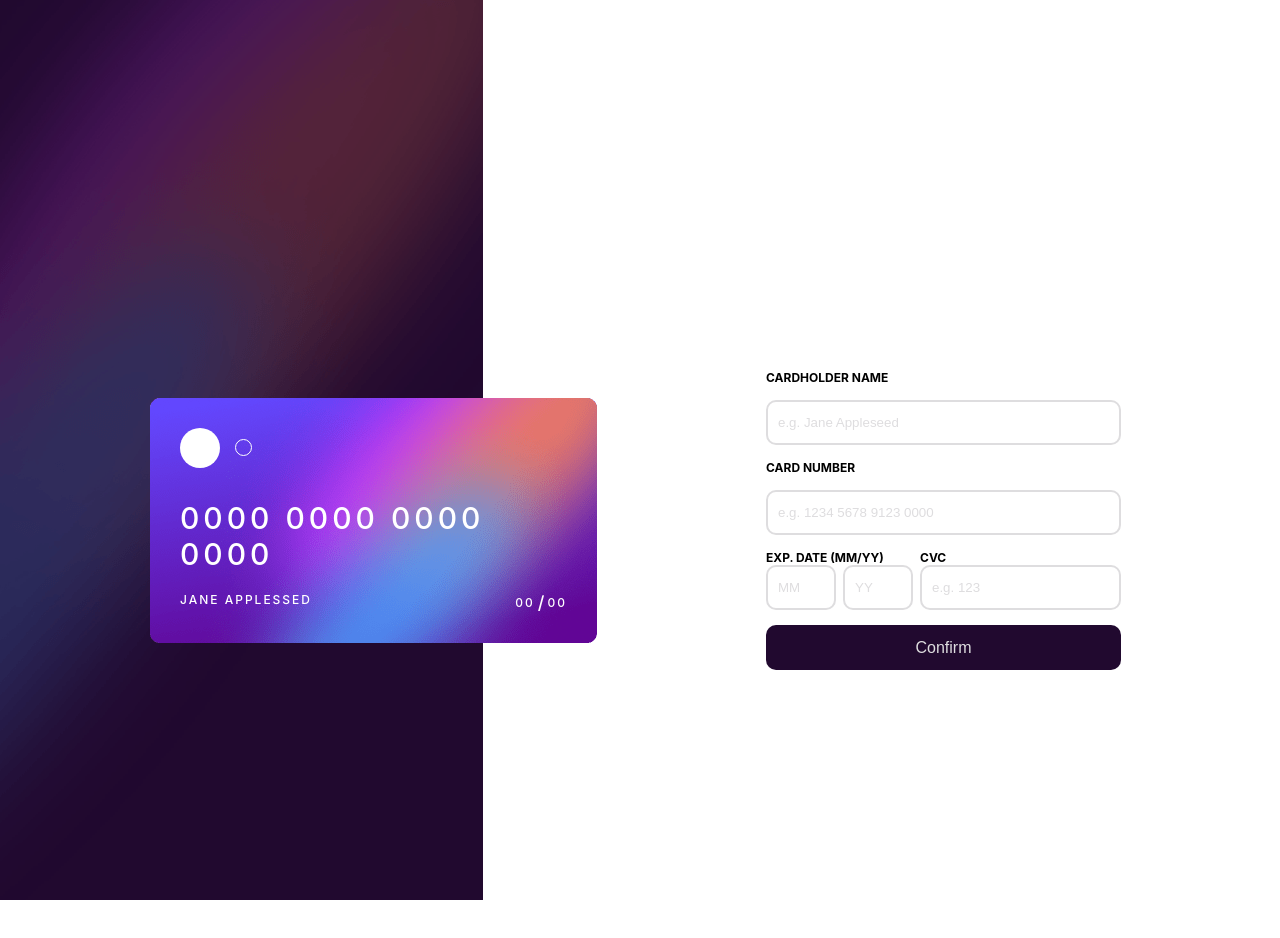
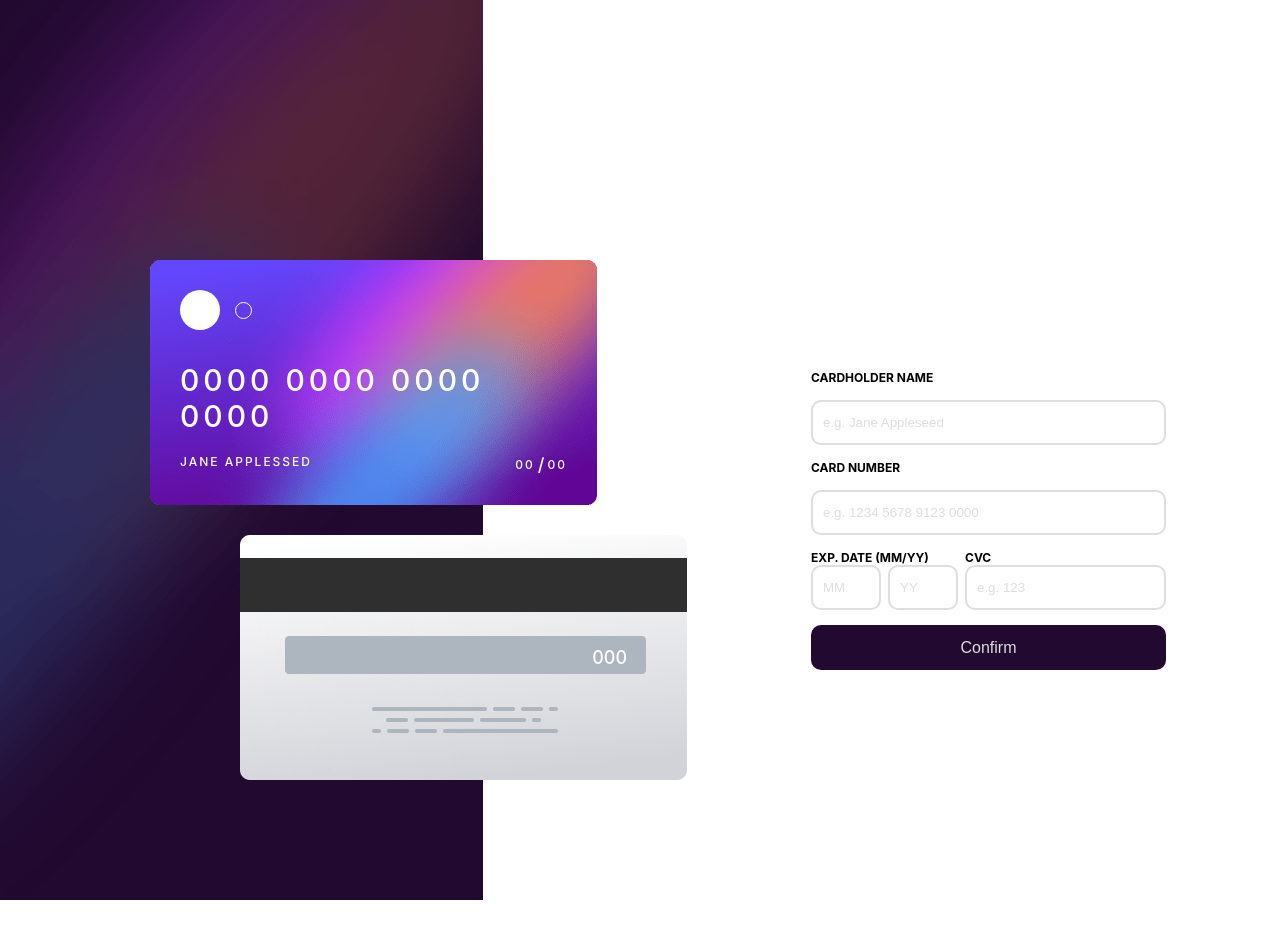
Before and after one commit to ViktoriaKondrashova1/credit-card-form, a React (Vite) app in the folder credit-card-form/: page / in a window 1280 px wide. Shown: the top 938 px of the page. Built offline with nearby package versions, Linux system fonts and the light colour scheme.

Commit message:
feat: add back card

```diff
--- a/credit-card-form/src/components/CardBack/CardBack.scss
+++ b/credit-card-form/src/components/CardBack/CardBack.scss
@@ -0,0 +1,16 @@
+@import "../../variables.scss";
+
+.card-back {
+  box-sizing: border-box;
+  display: flex;
+  width: 447px;
+  height: 245px;
+  padding: 30px;
+  color: white;
+  background: url(../../assets/png/bg-card-back.png) no-repeat;
+  margin-left: 90px;
+
+  &__cvc {
+    margin: auto 30px auto auto;
+  }
+}
--- a/credit-card-form/src/components/CardBack/CardBack.tsx
+++ b/credit-card-form/src/components/CardBack/CardBack.tsx
@@ -0,0 +1,15 @@
+import "./CardBack.scss";
+
+interface ICardBack {
+  cvc: string;
+}
+
+const CardBack = ({ cvc }: ICardBack) => {
+  return (
+    <div className="card-back">
+      <p className="card-back__cvc">{cvc}</p>
+    </div>
+  );
+};
+
+export default CardBack;
--- a/credit-card-form/src/pages/MainPage/MainPage.scss
+++ b/credit-card-form/src/pages/MainPage/MainPage.scss
@@ -5,6 +5,9 @@
   display: flex;
 
   &__cards {
+    display: flex;
+    flex-direction: column;
     margin: auto 0;
+    gap: 30px;
   }
 }
--- a/credit-card-form/src/pages/MainPage/MainPage.tsx
+++ b/credit-card-form/src/pages/MainPage/MainPage.tsx
@@ -1,6 +1,7 @@
 import { useState } from "react";
 import Form from "../../components/Form/Form";
 import CardFront from "../../components/CardFront/CardFront";
+import CardBack from "../../components/CardBack/CardBack";
 import { sep } from "../../helpers";
 import "./MainPage.scss";
 
@@ -9,18 +10,20 @@ const MainPage = () => {
   const [name, setName] = useState<string>("jane applessed");
   const [month, setMonth] = useState<string>("00");
   const [year, setYear] = useState<string>("00");
+  const [cvc, setCvc] = useState<string>("000");
 
   return (
     <div className="container main">
       <div className="main__cards">
         <CardFront number={number} name={name} month={month} year={year} />
+        <CardBack cvc={cvc} />
       </div>
       <Form
         nameChange={(e) => setName(e.currentTarget.value)}
         numberChange={(e) => setNumber(sep(e.currentTarget.value, 4).join(" "))}
         monthChange={(e) => setMonth(e.currentTarget.value)}
         yearChange={(e) => setYear(e.currentTarget.value)}
-        cvcChange={(e) => console.log(e.currentTarget.value)}
+        cvcChange={(e) => setCvc(e.currentTarget.value)}
       />
     </div>
   );
```
